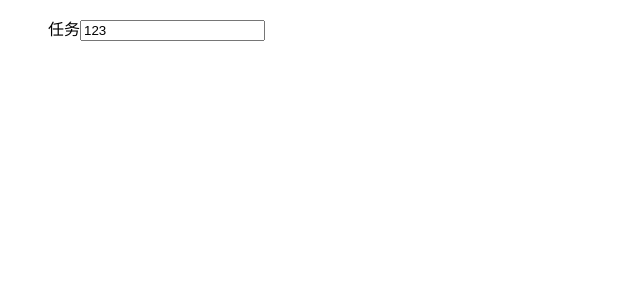
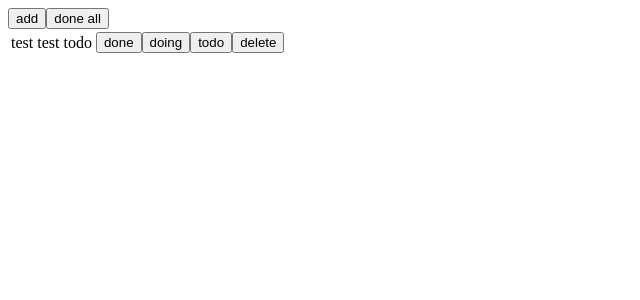
Before and after one commit to Thinkia/react-ts, a React app: page / in a window 1280 px wide. Shown: the top 300 px of the page, without its empty margins (0-640 px from the left). Built offline with nearby package versions, Linux system fonts and the light colour scheme.

Commit message:
组件通信

```diff
--- a/src/components/List.tsx
+++ b/src/components/List.tsx
@@ -1,8 +1,10 @@
 import * as React from 'react';
 
 export interface ListProps {
-    task: string;
-    describe: string;
+    obj: {task: string, describe: string,plan : string};
+    key: string;
+    allObj : {task: string, describe: string,plan:string}[];
+    changeObj:  (obj?:{}[],done?:boolean, plan?:string)=>void;
 }
 
 /**
@@ -14,15 +16,15 @@ export interface ListProps {
    react & typescript : https://www.typescriptlang.org/docs/handbook/react-&-webpack.html
  *
  */
-export class List extends React.Component<ListProps, {value: string }> {
-    constructor(props : Readonly<ListProps>) {
+export class List extends React.PureComponent<ListProps, { value: string,doneAll:boolean }> {
+    constructor(props: Readonly<ListProps>) {
         super(props);
         /**
          *  创建阶段
          *  使用 this.state 来初始化 state
             给事件处理函数绑定 this
          *  */
-        this.state = {value: '123'};
+        this.state = { value: 'todo',doneAll: false };
         this.handleChange = this.handleChange.bind(this);
         this.handleSubmit = this.handleSubmit.bind(this);
     }
@@ -36,18 +38,19 @@ export class List extends React.Component<ListProps, {value: string }> {
     }
 
     //更新阶段  从 props 中获取 state
-    static getDerivedStateFromProps(nextProps : ListProps, prevState : {value: string}) {
+    static getDerivedStateFromProps(_nextProps: ListProps, prevState: { value: string }) {
         console.log('getDerivedStateFromProps: 从 props 中获取 state ')
-        console.log(prevState.value) ;
+        console.log(prevState.value);
         return true
     }
 
 
     // todo 更新阶段 -- 判断是否需要重绘  ？ 类型
-    shouldComponentUpdate():any{
-        console.log('shouldComponentUpdate: 判断是否需要重绘')
-        return true
-    }
+    // shouldComponentUpdate(_prevProps: ListProps, _prevState: { value: string }): any {
+    //     console.log('shouldComponentUpdate: 判断是否需要重绘')
+
+    //     return true
+    // }
 
     // todo 更新阶段 -- 获取快照？
     /**
@@ -55,15 +58,16 @@ export class List extends React.Component<ListProps, {value: string }> {
      * 返回值称为一个快照（snapshot），如果不需要 snapshot，则必须显示的返回 null
      * —— 因为返回值将作为 componentDidUpdate() 的第三个参数使用。所以这个函数必须要配合 componentDidUpdate() 一起使用。
      */
-    getSnapshotBeforeUpdate(prevProps:ListProps, prevState : {}) {
+    getSnapshotBeforeUpdate(_prevProps: ListProps, _prevState: {}) {
         console.log('getSnapshotBeforeUpdate : 获取快照？ ')
         return true
     }
 
     // 更新完成
-    componentDidUpdate() {
+    componentDidUpdate(_prevProps: ListProps, _prevState: {}, _snapshot: any) {
         console.log('componentDidUpdate:  更新完成')
-        console.log(this.state.value) ;
+
+
     }
 
     //卸载阶段 即将卸载
@@ -80,15 +84,47 @@ export class List extends React.Component<ListProps, {value: string }> {
         console.log('componentDidCatch: 捕获错误并进行处理')
     }
 
-    // todo  event 类型是什么？
-    handleChange(event: any ) {
-        this.setState({value: event.target.value});
-        console.log(this.state.value) ;
+    //  删除  mainState 元素
+    handleChange(event: any) {
+        const allObj = this.props.allObj
+        let changeObj:{}[];
+        allObj.map(p =>{
+            if(event.target.value == p.task) changeObj = this.removeElement(allObj,p);
+        })
+        this.props.changeObj(changeObj)
     }
-    handleSubmit(event : any) {
+
+    // 删除元素
+    removeElement(obj: {task:string}[], value:{task: string}) {
+        let changeObj: {}[] = [];
+        obj.forEach(child =>{
+            if(child.task !== value.task) changeObj.push(child)
+        })
+        return changeObj ;
+    }
+
+    changeElement(obj: {task:string,describe:string,plan:string}[], value: string,plan:string) {
+        obj.forEach(child =>{
+            if(child.task == value) child.plan = plan;
+        })
+        return obj
+    }
+    handleSubmit(event: any) {
+
         console.log('submit');
+
+        if (this.props.obj.plan !== event.target.value){
+            this.props.changeObj(this.changeElement( this.props.allObj, this.props.obj.task,event.target.value))
+            this.setState({value: event.target.value})
+        }
+
         event.preventDefault();
     }
+
+    doneAll(){
+        this.setState({value: 'done'})
+    }
+
 
     /**
      *  可返回类型
@@ -101,12 +137,23 @@ export class List extends React.Component<ListProps, {value: string }> {
      *
      */
     render() {
+        // let plan;
+        // this.props.allObj.forEach(child => {
+        //     if(child.task === this.props.obj.task) plan = child.plan
+        // });
+            return (
+                <tr>
+                    <td>{this.props.obj.task}</td>
+                    <td>{this.props.obj.describe}</td>
+                    <td>{this.state.value }</td>
+                    <td>
+                        <button onClick={this.handleSubmit} value="done" >done</button>
+                        <button onClick={this.handleSubmit} value="doing" >doing</button>
+                        <button onClick={this.handleSubmit} value="todo" >todo</button>
+                        <button onClick={this.handleChange} value={this.props.obj.task} >delete</button>
+                    </td>
+                </tr>
+            );
 
-        return (
-            <ul >
-            <label>{this.props.task}</label>
-            <input value={this.state.value} onChange = {this.handleChange}></input>
-           </ul>
-        );
     }
 }
--- a/src/index.tsx
+++ b/src/index.tsx
@@ -3,14 +3,103 @@ import * as ReactDOM from 'react-dom';
 
 import { List } from './components/List';
 
-const task = '任务';
-const describe = '描述';
+interface itemData {
+    obj: {
+        task: string,
+        describe: string;
+        plan: string
+    }[];
+    number: number;
+    done: boolean;
+}
+
+
+class Render extends React.Component<{}, itemData> {
+    constructor(props: {}) {
+        super(props);
+        this.state = { obj: [{ task: 'test', describe: 'test', plan: 'todo' }], number: 0, done: false }
+        this.addElement = this.addElement.bind(this)
+        this.doneAll = this.doneAll.bind(this)
+    }
+
+    // 挂载完成
+    componentDidMount() {
+
+        // 启服务
+        // let url = './test.json'
+        // fetch(url)
+        // .then(res => res.json())
+        // .then(
+        //     result =>{
+        //         console.log(result);
+        //     },
+        //     error => {
+        //         console.log(error)
+        //     }
+        // )
+
+    }
+
+    // 更新完成
+    componentDidUpdate(_prevProps: {}, _prevState: {}, _snapshot: any) {
+        console.log('componentDidUpdate:  更新完成')
+    }
+
+    addElement() {
+
+        let obj = this.state.obj;
+        obj.push({ task: '任务' + this.state.number, describe: '描述' + this.state.number, plan: 'todo' })
+
+        this.setState({
+            obj: obj,
+            number: this.state.number + 1,
+        })
+    }
+
+    //
+    doneAll() {
+        this.setState({ done: true })
+    }
+
+
+    changeObj = (cObj?: [], cDone?: boolean) => {
+        if (cObj !== undefined) this.setState({ obj: cObj })
+        if (cDone !== undefined) this.setState({ done: cDone })
+    }
+
+    render() {
+        const list = this.state.obj;
+        const {obj} = this.state;
+
+        return (
+            <div>
+                <button onClick={this.addElement}> add </button>
+                <button onClick={this.doneAll}> done all </button>
+
+                <table>
+                    <tbody>
+                        {
+                            list.map((item) => {
+                                return (
+                                    <List
+                                        key={item.task}
+                                        obj={item}
+                                        allObj={obj}
+                                        changeObj={this.changeObj}
+                                    />
+                                );
+                            })
+                        }
+                    </tbody>
+                </table>
+            </div>
+        )
+    }
+}
+
 
 
 ReactDOM.render(
-    <List
-    task = {task}
-    describe = {describe}
-    />,
+    <Render />,
     document.getElementById("example")
 );
```
Also changed, not shown: 2 other files (tests, documents, lock files or other folders).
